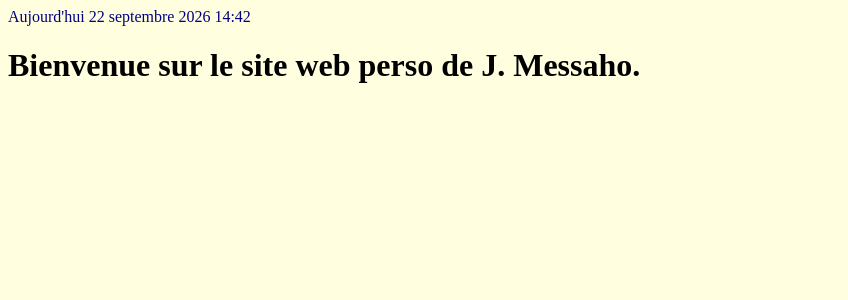
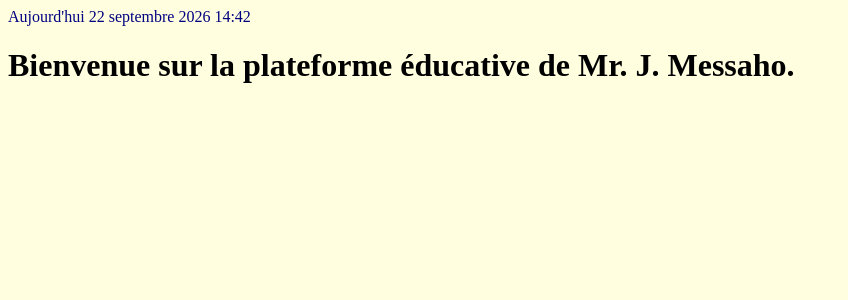
Before and after one commit to jmessaho/django26, a Django app: page / in a window 1280 px wide. Shown: the top 300 px of the page, without its empty margins (0-848 px from the left). Run offline with Django 5.2, Linux system fonts and the light colour scheme.

Commit message:
version 3.10

```diff
--- a/app26/templates/index.html
+++ b/app26/templates/index.html
@@ -10,7 +10,7 @@
 <body>
 <p> Aujourd'hui {{ now }}
 <h1>
-    Bienvenue sur le site web perso de {{ myname }}.
+    Bienvenue sur la plateforme éducative de Mr. {{ myname }}.
 </h1>
 </body>
 </html>
```
